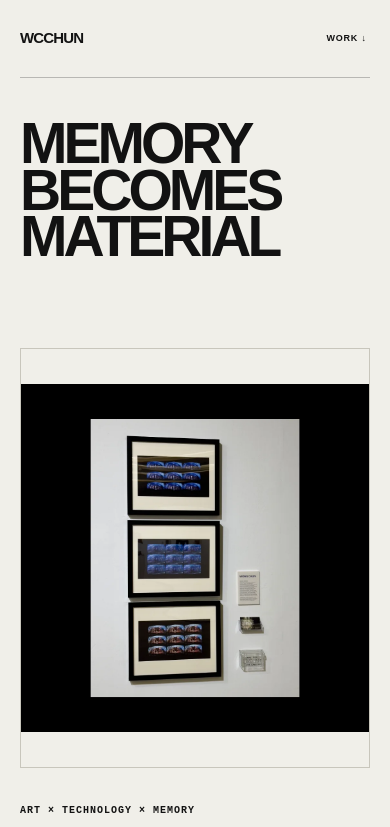
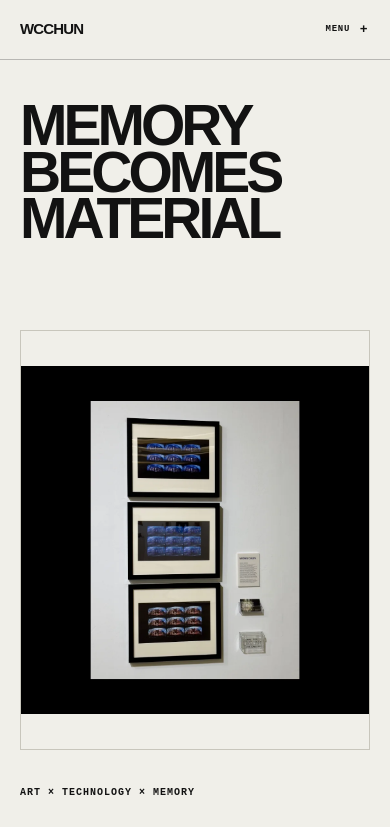
Before and after one commit to wcchun1234/wcchun.com, a Next.js app: page / in a window 390 px wide. Shown: the top 827 px of the page. Built offline with nearby package versions, Linux system fonts and the light colour scheme.

Commit message:
Polish navigation, accessibility, and portfolio UX
Complete the full-site UI/UX audit with refined responsive navigation, active-section feedback, modal focus handling, semantic improvements, and corrected project-source links.

```diff
--- a/app/globals.css
+++ b/app/globals.css
@@ -1401,15 +1401,17 @@ footer h2 em {
   padding: 70px 3.33vw;
 }
 
-.practice-copy p:first-child {
+.practice-copy h2 {
   max-width: 920px;
+  margin: 0 0 34px;
   font-size: clamp(58px, 6.8vw, 98px);
   font-weight: 900;
   line-height: 0.88;
-  text-transform: uppercase;
-}
-
-.practice-copy p:first-child em {
+  letter-spacing: -0.055em;
+  text-transform: uppercase;
+}
+
+.practice-copy h2 em {
   color: var(--paper);
   font-family: inherit;
   font-style: normal;
@@ -1561,7 +1563,7 @@ footer h2 em {
     padding: 56px 20px;
   }
 
-  .practice-copy p:first-child {
+  .practice-copy h2 {
     font-size: 46px;
   }
 
@@ -2065,3 +2067,141 @@ main::before {
     transform: none !important;
   }
 }
+
+/* Navigation and accessibility refinement */
+.site-header {
+  position: sticky;
+  z-index: 50;
+  top: 0;
+}
+
+.mobile-menu-toggle {
+  display: none;
+}
+
+.site-header nav a.is-active::after {
+  transform: scaleX(1);
+  transform-origin: left;
+}
+
+.artwork-lightbox:focus-visible {
+  outline: none;
+}
+
+@media (max-width: 900px) {
+  .site-header nav a:nth-child(2) {
+    display: block;
+  }
+}
+
+@media (max-width: 600px) {
+  .site-header,
+  .site-header.is-scrolled {
+    grid-template-columns: 1fr auto;
+    width: 100%;
+    height: 60px;
+    margin: 0;
+    padding: 0 20px;
+  }
+
+  .mobile-menu-toggle {
+    position: relative;
+    z-index: 2;
+    display: flex;
+    align-items: center;
+    gap: 8px;
+    padding: 9px 0;
+    border: 0;
+    background: transparent;
+    font-family: "Courier New", monospace;
+    font-size: 9px;
+    font-weight: 700;
+    text-transform: uppercase;
+    letter-spacing: 0.08em;
+    cursor: pointer;
+  }
+
+  .mobile-menu-toggle span {
+    display: inline-block;
+    width: 12px;
+    font-size: 13px;
+    line-height: 1;
+    text-align: center;
+    transition: transform 220ms ease;
+  }
+
+  .mobile-menu-toggle[aria-expanded="true"] span {
+    transform: rotate(90deg);
+  }
+
+  .site-header nav {
+    position: absolute;
+    z-index: 1;
+    top: 100%;
+    right: 0;
+    left: 0;
+    display: grid;
+    gap: 0;
+    max-height: 0;
+    padding: 0 20px;
+    overflow: hidden;
+    border-bottom: 1px solid transparent;
+    background: color-mix(in srgb, var(--paper) 96%, transparent);
+    opacity: 0;
+    visibility: hidden;
+    transform: translateY(-10px);
+    backdrop-filter: blur(22px) saturate(1.2);
+    transition:
+      max-height 360ms cubic-bezier(0.2, 0.8, 0.2, 1),
+      padding 280ms ease,
+      opacity 180ms ease,
+      transform 280ms cubic-bezier(0.2, 0.8, 0.2, 1),
+      visibility 0s linear 360ms;
+  }
+
+  .site-header nav.is-open {
+    max-height: 360px;
+    padding-top: 8px;
+    padding-bottom: 14px;
+    border-bottom-color: var(--line);
+    opacity: 1;
+    visibility: visible;
+    transform: translateY(0);
+    transition-delay: 0s;
+  }
+
+  .site-header nav a,
+  .site-header nav a:first-child,
+  .site-header nav a:not(:first-child) {
+    display: flex;
+    justify-content: space-between;
+    min-height: 52px;
+    padding: 16px 0 12px;
+    border-top: 1px solid var(--line);
+    font-family: Arial, "PingFang HK", "Noto Sans TC", sans-serif;
+    font-size: 24px;
+    font-weight: 800;
+    line-height: 1;
+    letter-spacing: -0.04em;
+  }
+
+  .site-header nav a::before,
+  .site-header nav a:first-child::before {
+    content: none;
+  }
+
+  .site-header nav a::after {
+    position: static;
+    width: 7px;
+    height: 7px;
+    margin-top: 7px;
+    border-radius: 50%;
+    background: transparent;
+    transform: none;
+  }
+
+  .site-header nav a.is-active::after {
+    background: var(--acid);
+    box-shadow: 0 0 0 1px var(--ink);
+  }
+}
--- a/app/portfolio.tsx
+++ b/app/portfolio.tsx
@@ -105,7 +105,6 @@ const projects: Project[] = [
     ],
     themes: ["Memory", "Identity", "Cameraless photography", "Digital preservation"],
     exhibition: "The Unseen Realm, SCM Cameraless Photography Exhibition 2024 · Light Trace, Collect Hong Kong Art Fair 2026",
-    codeUrl: "https://github.com/wcchun1234/Aware",
   },
   {
     title: "Digital Echoes",
@@ -131,7 +130,6 @@ const projects: Project[] = [
     ],
     themes: ["Memory and perception", "AI authorship", "Authenticity", "Cameraless image-making"],
     exhibition: "The Unseen Realm, SCM Cameraless Photography Exhibition 2024 · Collect Hong Kong Art Fair 2025",
-    codeUrl: "https://github.com/wcchun1234/MindPixel",
   },
   {
     title: "MemoryGrid",
@@ -909,9 +907,13 @@ export default function Portfolio() {
   const [selected, setSelected] = useState<Project | null>(null);
   const [lightboxIndex, setLightboxIndex] = useState<number | null>(null);
   const [isScrolled, setIsScrolled] = useState(false);
+  const [menuOpen, setMenuOpen] = useState(false);
+  const [activeSection, setActiveSection] = useState("top");
   const dialogRef = useRef<HTMLDivElement>(null);
   const dialogPanelRef = useRef<HTMLDivElement>(null);
+  const lightboxRef = useRef<HTMLDivElement>(null);
   const lastTriggerRef = useRef<HTMLElement | null>(null);
+  const lastLightboxTriggerRef = useRef<HTMLElement | null>(null);
   const visible = filter === "All" ? projects : projects.filter((project) => project.medium === filter);
   const selectedIndex = selected ? projects.findIndex((project) => project.title === selected.title) : -1;
   const selectedGallery = selected
@@ -923,6 +925,7 @@ export default function Portfolio() {
 
   const openProject = (project: Project) => {
     lastTriggerRef.current = document.activeElement as HTMLElement;
+    setMenuOpen(false);
     setLightboxIndex(null);
     setSelected(project);
   };
@@ -947,6 +950,16 @@ export default function Portfolio() {
     });
   }, [selectedGallery.length]);
 
+  const openLightbox = (index: number) => {
+    lastLightboxTriggerRef.current = document.activeElement as HTMLElement;
+    setLightboxIndex(index);
+  };
+
+  const closeLightbox = useCallback(() => {
+    setLightboxIndex(null);
+    window.requestAnimationFrame(() => lastLightboxTriggerRef.current?.focus());
+  }, []);
+
   const handlePointerMove = (event: ReactPointerEvent<HTMLElement>) => {
     const x = (event.clientX / window.innerWidth) * 100;
     const y = (event.clientY / window.innerHeight) * 100;
@@ -970,6 +983,15 @@ export default function Portfolio() {
       if (frame) return;
       frame = window.requestAnimationFrame(() => {
         setIsScrolled(window.scrollY > 34);
+        const sectionIds = ["work", "practice", "exhibitions", "contact"];
+        let currentSection = "top";
+        for (const id of sectionIds) {
+          const section = document.getElementById(id);
+          if (section && section.getBoundingClientRect().top <= window.innerHeight * 0.42) {
+            currentSection = id;
+          }
+        }
+        setActiveSection(currentSection);
         const scrollable = document.documentElement.scrollHeight - window.innerHeight;
         const progress = scrollable > 0 ? window.scrollY / scrollable : 0;
         document.documentElement.style.setProperty("--page-progress", String(progress));
@@ -1002,14 +1024,35 @@ export default function Portfolio() {
   }, [filter]);
 
   useEffect(() => {
+    if (lightboxIndex !== null) {
+      window.requestAnimationFrame(() => lightboxRef.current?.focus());
+    }
+  }, [lightboxIndex]);
+
+  useEffect(() => {
     const onKeyDown = (event: KeyboardEvent) => {
       if (lightboxIndex !== null) {
-        if (event.key === "Escape") setLightboxIndex(null);
+        if (event.key === "Escape") closeLightbox();
         if (event.key === "ArrowLeft") moveLightbox(-1);
         if (event.key === "ArrowRight") moveLightbox(1);
+        if (event.key === "Tab" && lightboxRef.current) {
+          const focusable = lightboxRef.current.querySelectorAll<HTMLElement>(
+            'button, a[href], [tabindex]:not([tabindex="-1"])',
+          );
+          const first = focusable[0];
+          const last = focusable[focusable.length - 1];
+          if (event.shiftKey && document.activeElement === first) {
+            event.preventDefault();
+            last?.focus();
+          } else if (!event.shiftKey && document.activeElement === last) {
+            event.preventDefault();
+            first?.focus();
+          }
+        }
         if (["Escape", "ArrowLeft", "ArrowRight"].includes(event.key)) event.preventDefault();
         return;
       }
+      if (event.key === "Escape" && menuOpen) setMenuOpen(false);
       if (event.key === "Escape" && selected) closeProject();
       if (event.key === "ArrowLeft" && selected) moveProject(-1);
       if (event.key === "ArrowRight" && selected) moveProject(1);
@@ -1030,22 +1073,47 @@ export default function Portfolio() {
     };
     window.addEventListener("keydown", onKeyDown);
     return () => window.removeEventListener("keydown", onKeyDown);
-  }, [closeProject, lightboxIndex, moveLightbox, moveProject, selected]);
+  }, [closeLightbox, closeProject, lightboxIndex, menuOpen, moveLightbox, moveProject, selected]);
 
   return (
     <>
-      <a className="skip-link" href="#content">Skip to selected work</a>
+      <a className="skip-link" href="#work">Skip to selected work</a>
       <div className="scroll-line" aria-hidden="true" />
       <main id="content" onPointerMove={handlePointerMove}>
       <header className={`site-header ${isScrolled ? "is-scrolled" : ""}`}>
         <a className="wordmark" href="#top" aria-label="WCCHUN home">
           WC<span>CHUN</span>
         </a>
-        <nav aria-label="Main navigation">
-          <a href="#work">Work</a>
-          <a href="#practice">Practice</a>
-          <a href="#exhibitions">Exhibitions</a>
-          <a href="#contact">Contact</a>
+        <button
+          className="mobile-menu-toggle"
+          type="button"
+          aria-expanded={menuOpen}
+          aria-controls="main-navigation"
+          onClick={() => setMenuOpen((open) => !open)}
+        >
+          Menu <span aria-hidden="true">{menuOpen ? "×" : "+"}</span>
+        </button>
+        <nav
+          id="main-navigation"
+          className={menuOpen ? "is-open" : ""}
+          aria-label="Main navigation"
+        >
+          {[
+            ["work", "Work"],
+            ["practice", "Practice"],
+            ["exhibitions", "Exhibitions"],
+            ["contact", "Contact"],
+          ].map(([id, label]) => (
+            <a
+              href={`#${id}`}
+              key={id}
+              className={activeSection === id ? "is-active" : ""}
+              aria-current={activeSection === id ? "location" : undefined}
+              onClick={() => setMenuOpen(false)}
+            >
+              {label}
+            </a>
+          ))}
         </nav>
         <div className="header-index">HK — 22.3193° N</div>
       </header>
@@ -1165,10 +1233,10 @@ export default function Portfolio() {
       <section className="practice" id="practice">
         <p className="section-number">02 — Practice</p>
         <div className="practice-copy">
-          <p>
+          <h2>
             I treat images as <em>living systems</em>—not fixed records. Photographs are scanned,
             classified, connected and reassembled until new emotional structures appear.
-          </p>
+          </h2>
           <p>
             The work moves between intimate memory and public technology, asking what remains human
             when experience is translated into data.
@@ -1232,10 +1300,18 @@ export default function Portfolio() {
           aria-modal="true"
           aria-labelledby="dialog-title"
           aria-describedby="dialog-description"
+          aria-hidden={lightboxIndex !== null ? true : undefined}
+          inert={lightboxIndex !== null}
           ref={dialogRef}
           tabIndex={-1}
         >
-          <button className="dialog-backdrop" type="button" aria-label="Close project" onClick={closeProject} />
+          <button
+            className="dialog-backdrop"
+            type="button"
+            tabIndex={-1}
+            aria-label="Close project"
+            onClick={closeProject}
+          />
           <div
             className="dialog-panel"
             ref={dialogPanelRef}
@@ -1290,7 +1366,7 @@ export default function Portfolio() {
                         <button
                           className="gallery-image gallery-open"
                           type="button"
-                          onClick={() => setLightboxIndex(index)}
+                          onClick={() => openLightbox(index)}
                           aria-label={`Enlarge ${selected.title} documentation view ${index + 1}`}
                         >
                           <Image
@@ -1375,12 +1451,15 @@ export default function Portfolio() {
           role="dialog"
           aria-modal="true"
           aria-label={`${selected.title} image viewer`}
+          ref={lightboxRef}
+          tabIndex={-1}
         >
           <button
             className="lightbox-backdrop"
             type="button"
+            tabIndex={-1}
             aria-label="Close enlarged artwork"
-            onClick={() => setLightboxIndex(null)}
+            onClick={closeLightbox}
           />
           <div className="lightbox-stage">
             <div className="lightbox-topbar">
@@ -1388,7 +1467,7 @@ export default function Portfolio() {
               <span>
                 {String(lightboxIndex + 1).padStart(2, "0")} / {String(selectedGallery.length).padStart(2, "0")}
               </span>
-              <button type="button" onClick={() => setLightboxIndex(null)}>Close ×</button>
+              <button type="button" onClick={closeLightbox}>Close ×</button>
             </div>
             <figure>
               <Image
```
